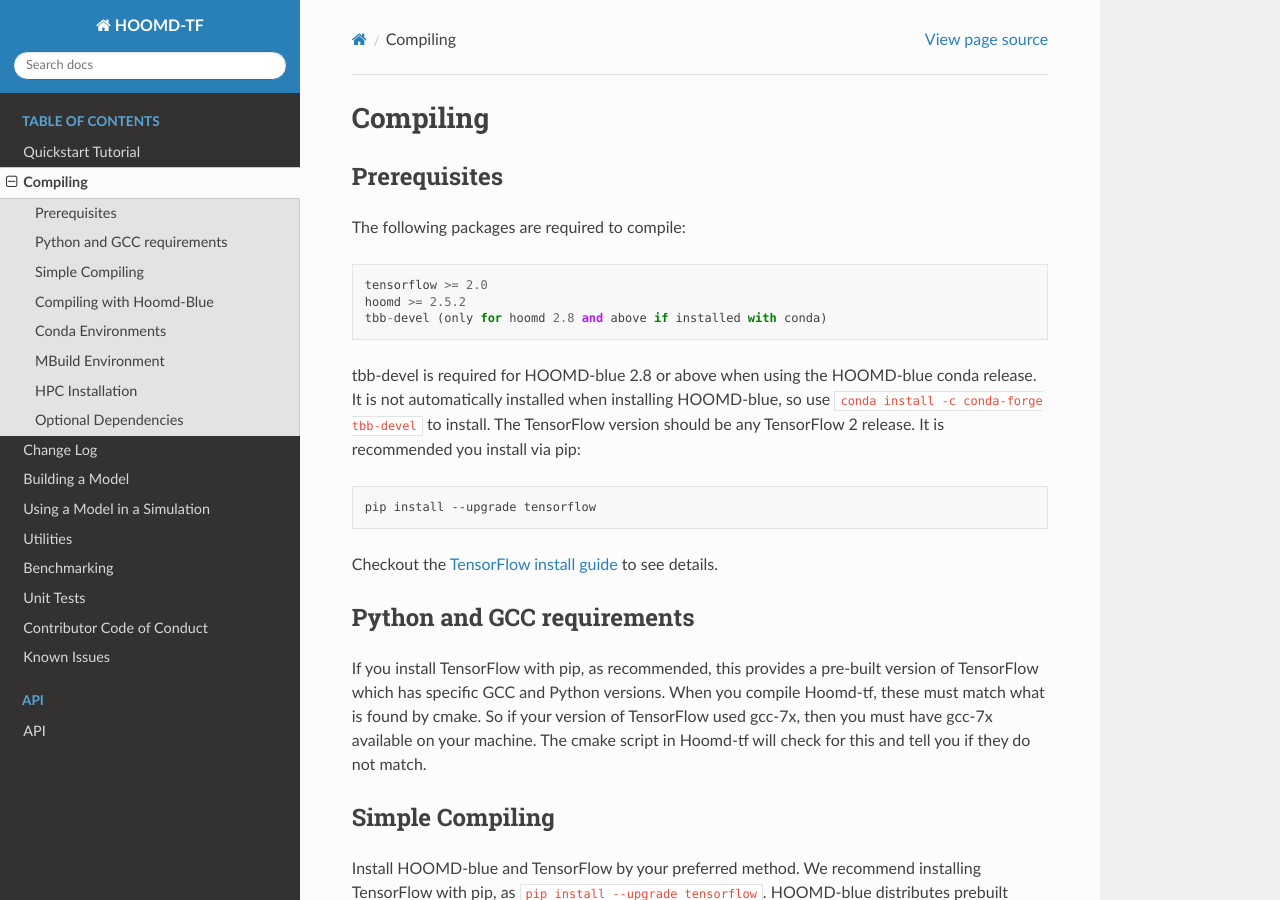
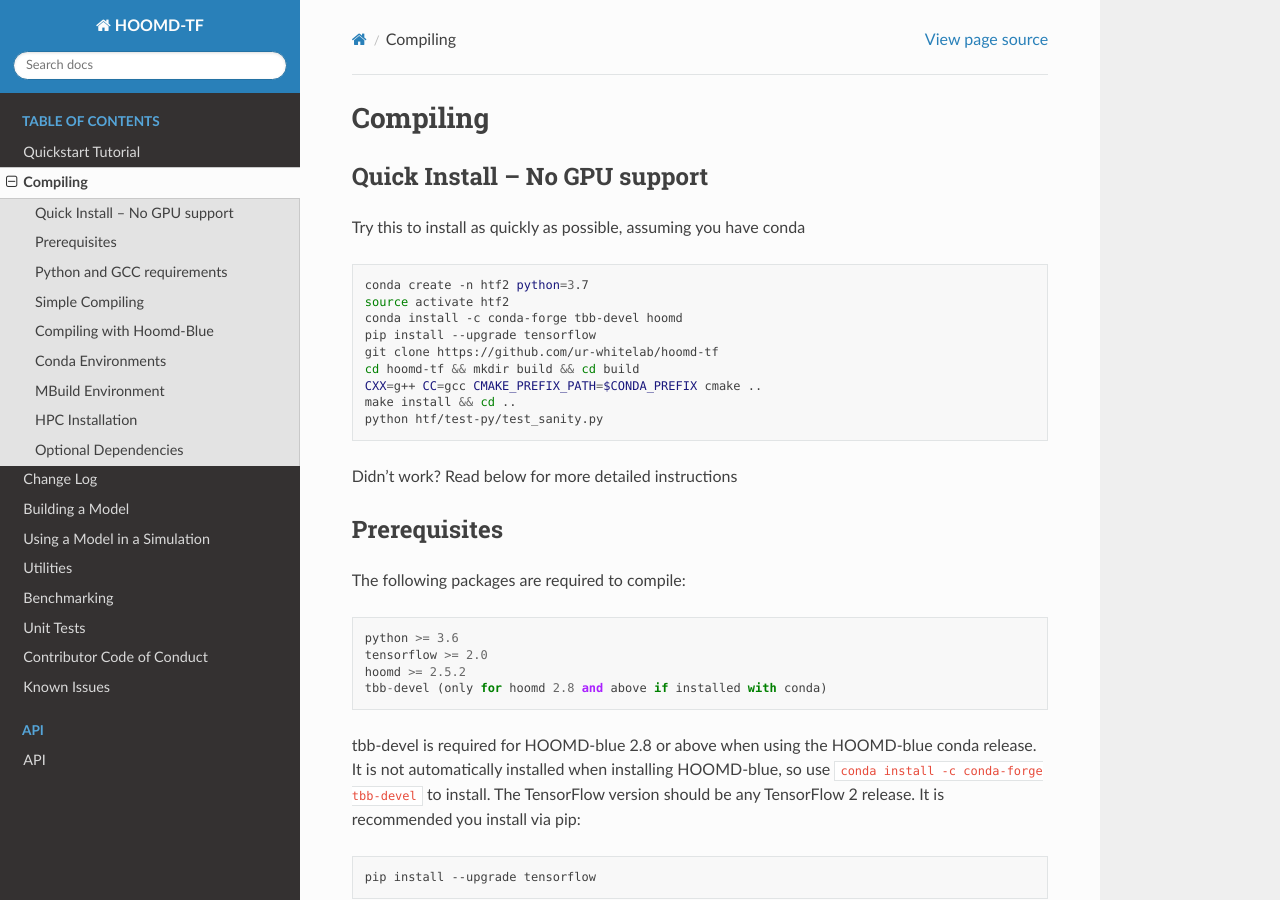
Before and after one commit to ur-whitelab/hoomd-tf, a Sphinx documentation site: the page built from sphinx-docs/source/compilation.rst, in a window 1280 px wide and 900 px high. Built offline with Sphinx 7.4.7 and the Read the Docs theme 2.0.0, drawn with Linux system fonts in a browser that asks for light colours.

Commit message:
Added a quick install section

```diff
--- a/sphinx-docs/source/compilation.rst
+++ b/sphinx-docs/source/compilation.rst
@@ -2,6 +2,26 @@
 
 Compiling
 =========
+
+Quick Install -- No GPU support
+----------------------------------
+
+Try this to install as quickly as possible,
+assuming you have conda
+
+.. code:: bash
+
+  conda create -n htf2 python=3.7
+  source activate htf2
+  conda install -c conda-forge tbb-devel hoomd
+  pip install --upgrade tensorflow
+  git clone https://github.com/ur-whitelab/hoomd-tf
+  cd hoomd-tf && mkdir build && cd build
+  CXX=g++ CC=gcc CMAKE_PREFIX_PATH=$CONDA_PREFIX cmake ..
+  make install && cd ..
+  python htf/test-py/test_sanity.py
+
+Didn't work? Read below for more detailed instructions
 
 Prerequisites
 ----------------
@@ -10,6 +30,7 @@
 
 ::
 
+    python >= 3.6
     tensorflow >= 2.0
     hoomd >= 2.5.2
     tbb-devel (only for hoomd 2.8 and above if installed with conda)
--- a/sphinx-docs/source/quickstart.rst
+++ b/sphinx-docs/source/quickstart.rst
@@ -39,5 +39,5 @@
 and simulates it for 1000 timesteps under the potential defined in our
 HOOMD-TF model. The general process of using HOOMD-TF is to build a
 model by defining a compute function and then use the model in HOOMD-blue.
-See :ref:`building_the_model` and :ref:`running` for a more detailed
+See :ref:`building_a_model` and :ref:`running` for a more detailed
 description. Or see a complete set of `Jupyter Notebook tutorials <https://nbviewer.jupyter.org/github/ur-whitelab/hoomd-tf/tree/master/examples/>`_.
--- a/sphinx-docs/source/running.rst
+++ b/sphinx-docs/source/running.rst
@@ -22,7 +22,7 @@
     hoomd.run(...)
 
 
-where ``MyModel`` is model you created following the steps in :doc:`building_the_model`,
+where ``MyModel`` is model you created following the steps in :doc:`building_a_model`,
 ``nlist`` is a hoomd neighbor list object and ``r_cut`` is the
 maximum distance to consider particles as being neighbors. ``nlist``
 is optional and is not required if your graph doesn't use the ``nlist``
--- a/sphinx-docs/source/utilities.rst
+++ b/sphinx-docs/source/utilities.rst
@@ -84,7 +84,7 @@
 .. _traj_parsing:
 
 Trajectory Parsing
-----------------
+-------------------
 
 To process information from a trajectory, use
 :py:func:`.iter_from_trajectory`. This generator will process information from a trajectory and
```
